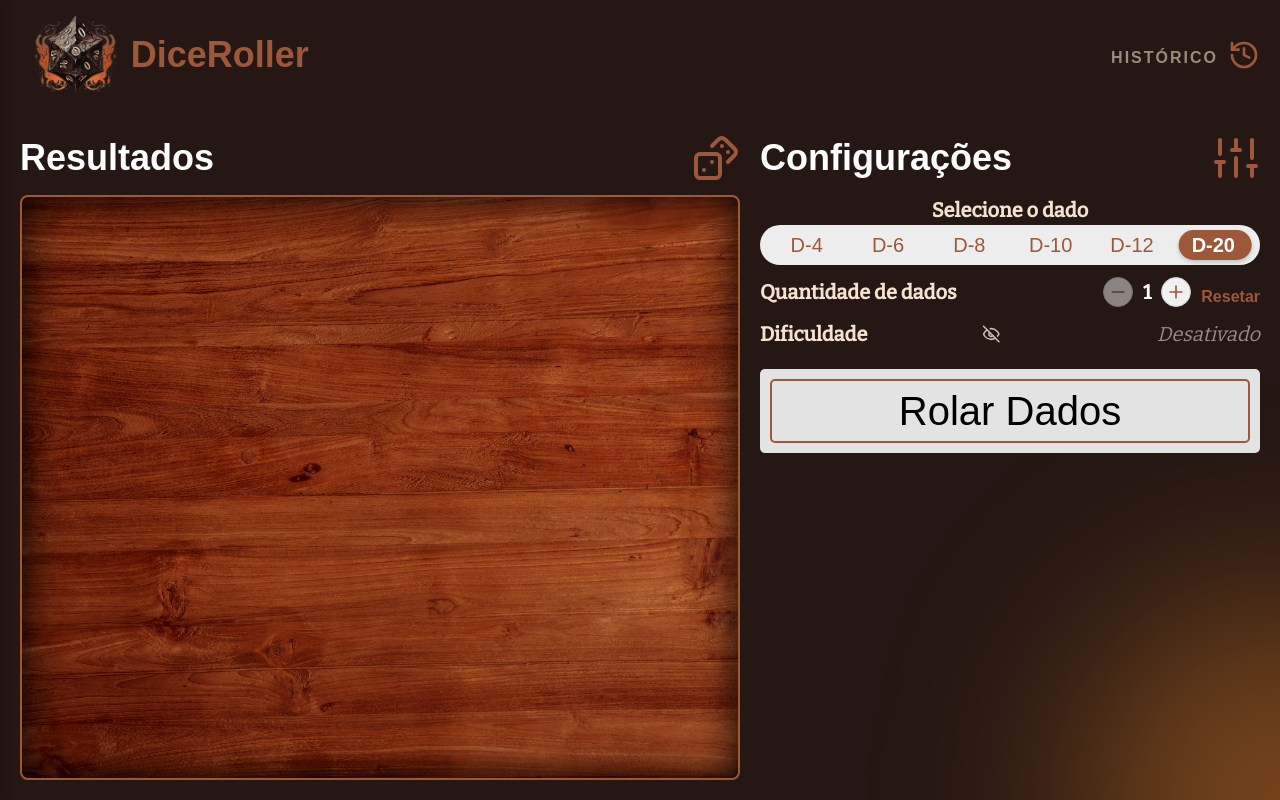
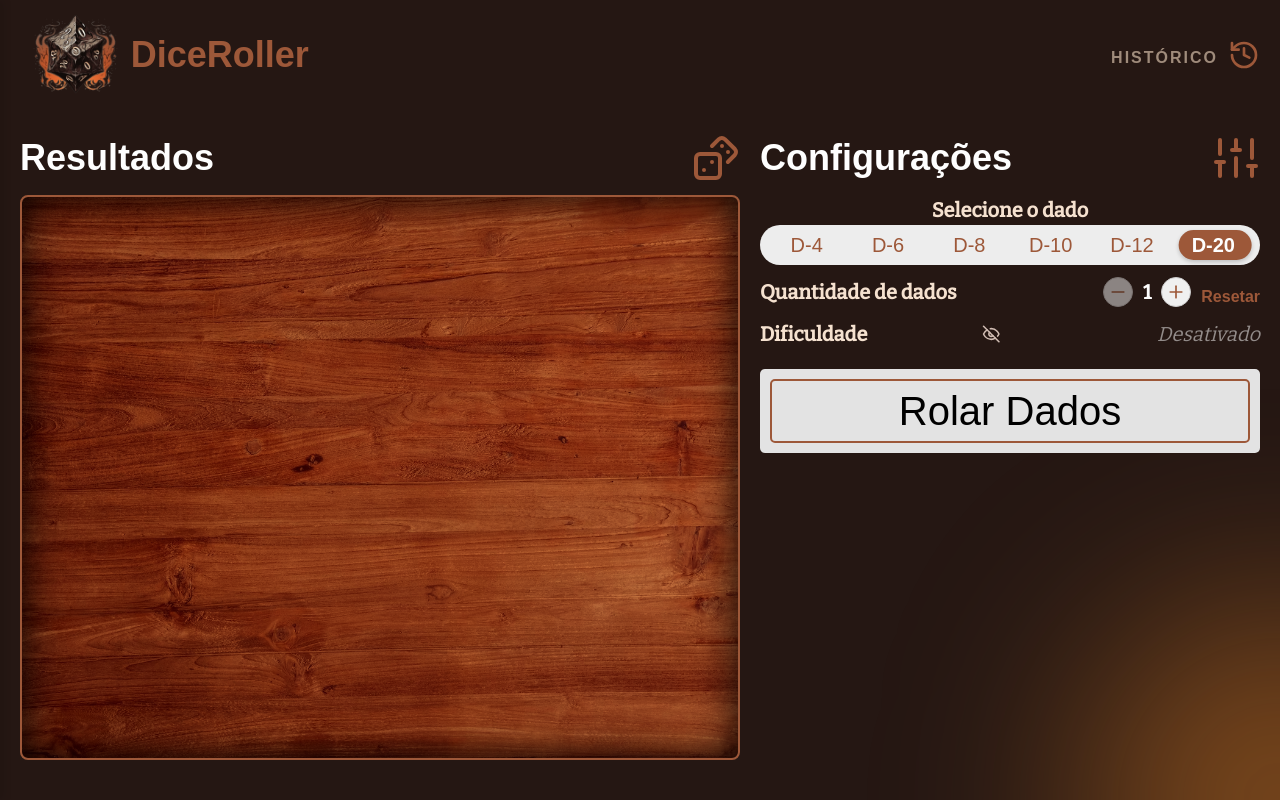
Before and after one commit to isaacviannadev/my-dice-roller, a React (Create React App) app: page / in a window 1280 px wide. Built offline with nearby package versions, Linux system fonts and the light colour scheme; a web font is replaced by a local one.

Commit message:
try fix bg on ios

```diff
--- a/src/components/Dice/index.tsx
+++ b/src/components/Dice/index.tsx
@@ -19,6 +19,7 @@ const DiceContainer = styled.div<DiceContainerProps>`
   align-items: center;
   cursor: pointer;
   filter: drop-shadow(0px 8px 4px rgba(0, 0, 0, 0.5));
+  position: relative;
 
   &::before {
     content: '';
--- a/src/pages/Home/styled.ts
+++ b/src/pages/Home/styled.ts
@@ -19,6 +19,7 @@ export const HomeContainer = styled.div`
     gap: 2rem;
     padding: 2rem;
     padding-top: 0;
+    padding-bottom: 4rem;
   }
 `
 export const SelectionWrapper = styled.div`
```
